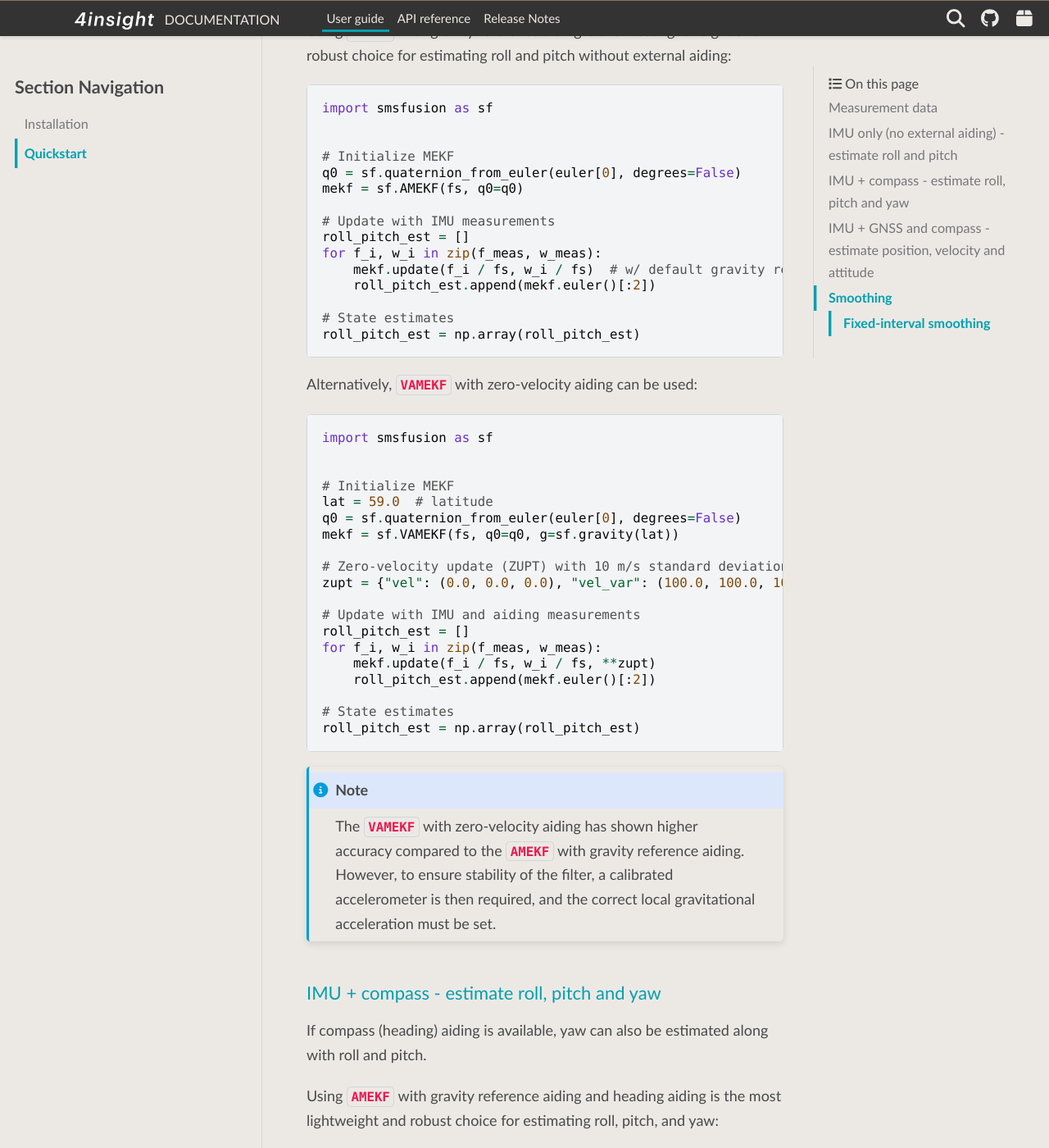
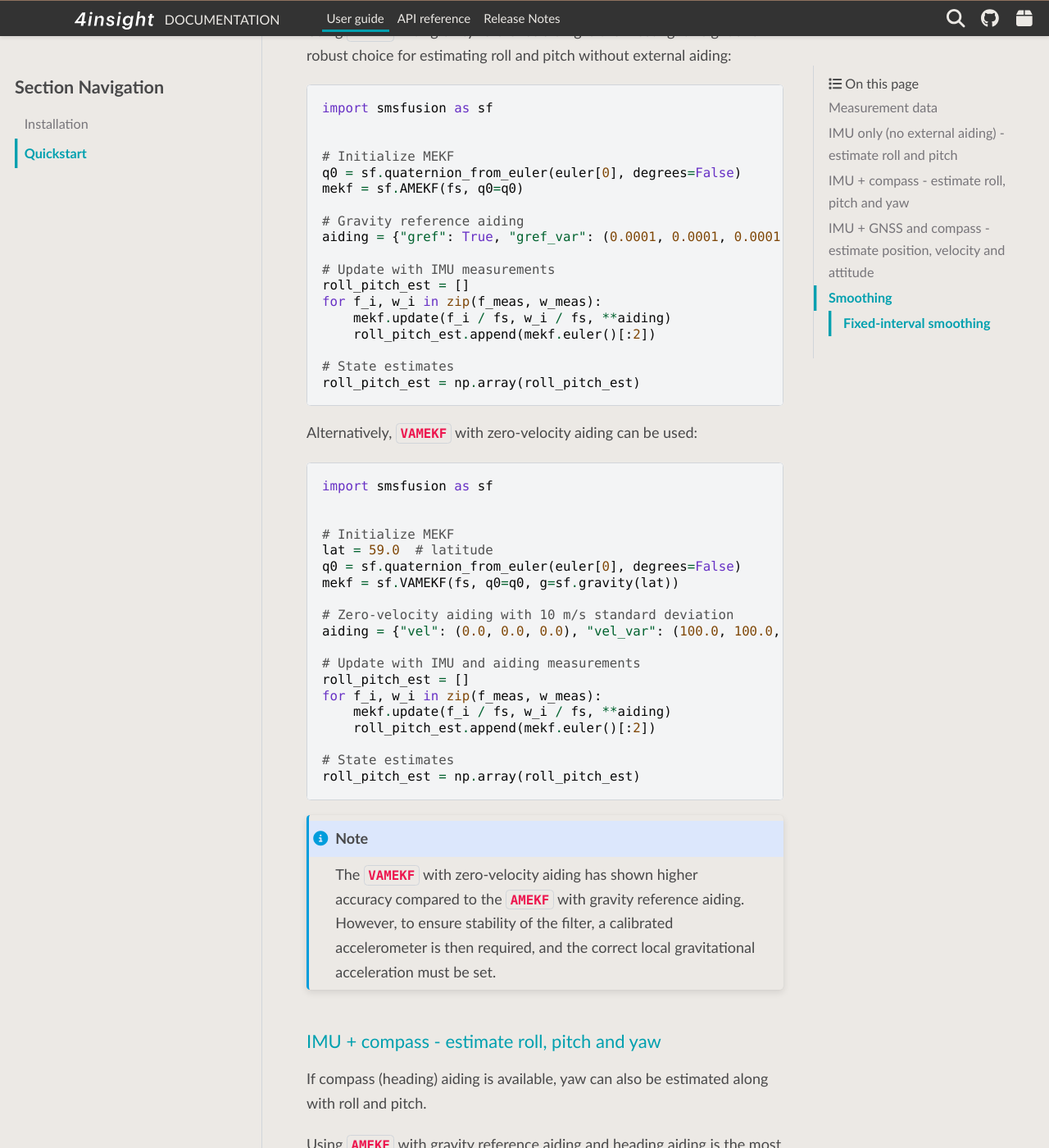
Before and after one commit to 4Subsea/smsfusion-python, a Sphinx documentation site: the page built from docs/user_guide/quickstart.rst, in a window 1280 px wide and 1400 px high, scrolled down 2820 px. Shown: the whole window at 82% size. Built offline with Sphinx 7.4.7 and the PyData theme 0.15.4, drawn with Linux system fonts in a browser that asks for light colours; some of the changed text lies outside the part shown.

Commit message:
some changes

```diff
--- a/docs/user_guide/quickstart.rst
+++ b/docs/user_guide/quickstart.rst
@@ -116,10 +116,13 @@ and robust choice for estimating roll and pitch without external aiding:
     q0 = sf.quaternion_from_euler(euler[0], degrees=False)
     mekf = sf.AMEKF(fs, q0=q0)
 
+    # Gravity reference aiding
+    aiding = {"gref": True, "gref_var": (0.0001, 0.0001, 0.0001)}
+
     # Update with IMU measurements
     roll_pitch_est = []
     for f_i, w_i in zip(f_meas, w_meas):
-        mekf.update(f_i / fs, w_i / fs)  # w/ default gravity reference aiding
+        mekf.update(f_i / fs, w_i / fs, **aiding)
         roll_pitch_est.append(mekf.euler()[:2])
 
     # State estimates
@@ -137,13 +140,13 @@ Alternatively, :class:`~smsfusion.VAMEKF` with zero-velocity aiding can be used:
     q0 = sf.quaternion_from_euler(euler[0], degrees=False)
     mekf = sf.VAMEKF(fs, q0=q0, g=sf.gravity(lat))
 
-    # Zero-velocity update (ZUPT) with 10 m/s standard deviation
-    zupt = {"vel": (0.0, 0.0, 0.0), "vel_var": (100.0, 100.0, 100.0)}
+    # Zero-velocity aiding with 10 m/s standard deviation
+    aiding = {"vel": (0.0, 0.0, 0.0), "vel_var": (100.0, 100.0, 100.0)}
 
     # Update with IMU and aiding measurements
     roll_pitch_est = []
     for f_i, w_i in zip(f_meas, w_meas):
-        mekf.update(f_i / fs, w_i / fs, **zupt)
+        mekf.update(f_i / fs, w_i / fs, **aiding)
         roll_pitch_est.append(mekf.euler()[:2])
 
     # State estimates
@@ -175,10 +178,13 @@ is the most lightweight and robust choice for estimating roll, pitch, and yaw:
     q0 = sf.quaternion_from_euler(euler[0], degrees=False)
     mekf = sf.AMEKF(fs, q0=q0)
 
+    # Gravity reference aiding
+    aiding = {"gref": True, "gref_var": (0.0001, 0.0001, 0.0001)}
+
     # Update with IMU and aiding measurements
     euler_est = []
     for f_i, w_i, h_i in zip(f_meas, w_meas, head_meas):
-        mekf.update(f_i / fs, w_i / fs, head=h_i, head_var=0.01**2)
+        mekf.update(f_i / fs, w_i / fs, head=h_i, head_var=0.01**2, **aiding)
         euler_est.append(mekf.euler())
 
     # State estimates
@@ -197,13 +203,13 @@ can be used:
     q0 = sf.quaternion_from_euler(euler[0], degrees=False)
     mekf = sf.VAMEKF(fs, q0=q0, g=sf.gravity(lat))
 
-    # Zero-velocity update (ZUPT) with 10 m/s standard deviation
-    zupt = {"vel": (0.0, 0.0, 0.0), "vel_var": (100.0, 100.0, 100.0)}
+    # Zero-velocity aiding with 10 m/s standard deviation
+    aiding = {"vel": (0.0, 0.0, 0.0), "vel_var": (100.0, 100.0, 100.0)}
 
     # Update with IMU and aiding measurements
     euler_est = []
     for f_i, w_i, h_i in zip(f_meas, w_meas, head_meas):
-        mekf.update(f_i / fs, w_i / fs, head=h_i, head_var=0.01**2, **zupt)
+        mekf.update(f_i / fs, w_i / fs, head=h_i, head_var=0.01**2, **aiding)
         euler_est.append(mekf.euler())
 
     # State estimates
```
